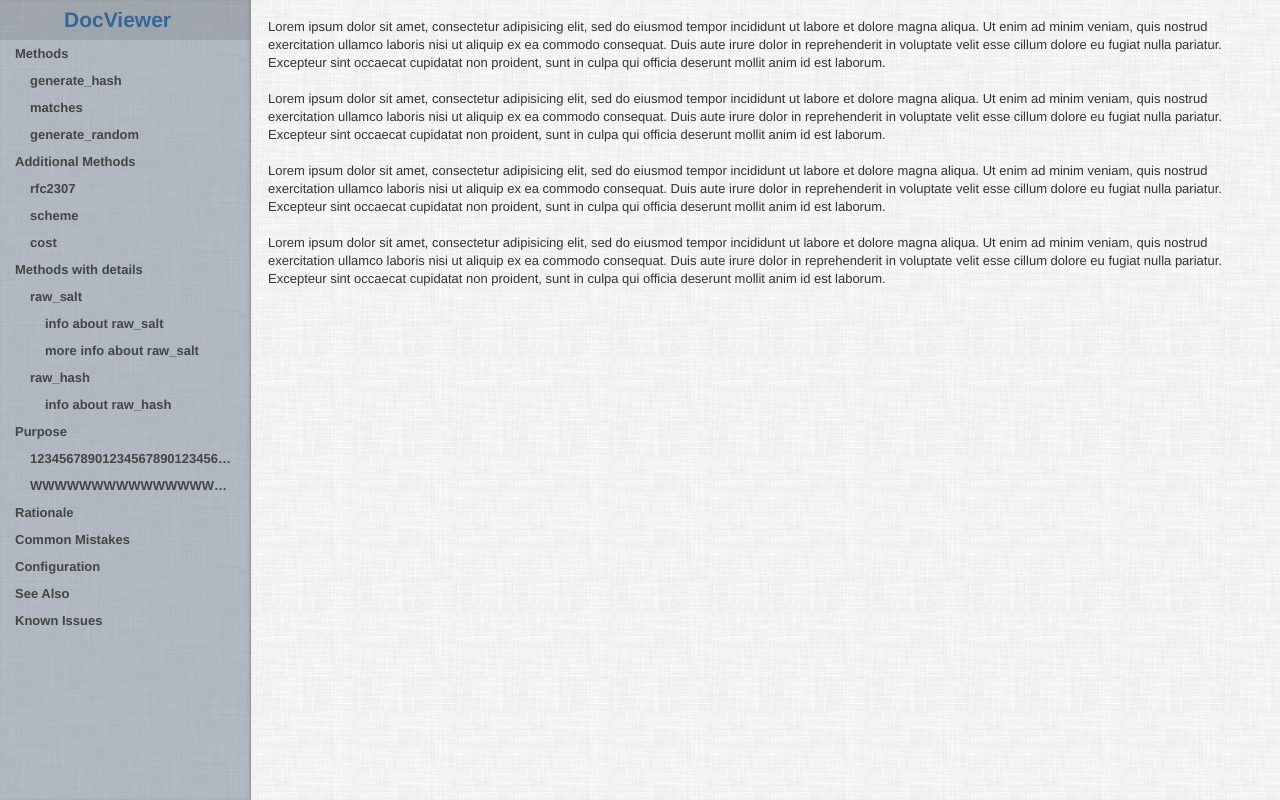
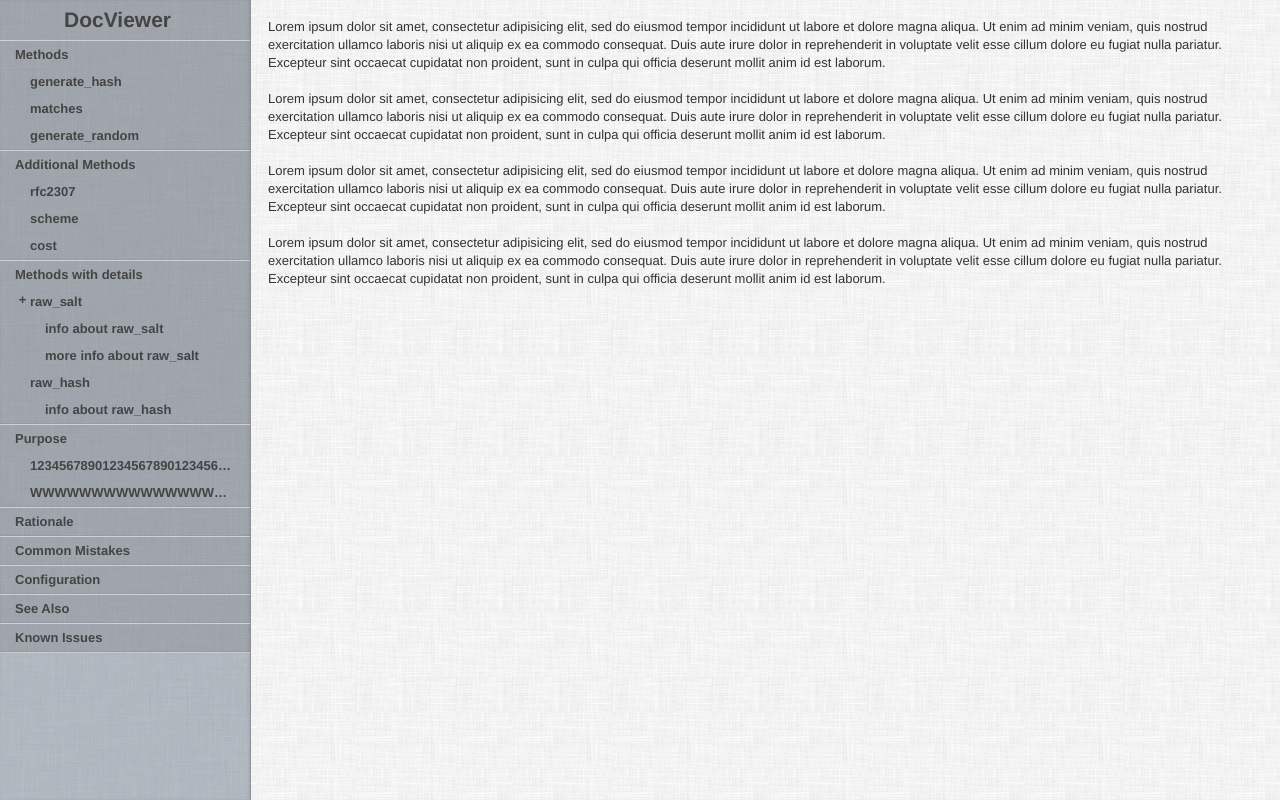
Before and after one commit to LoonyPandora/Pod-HTML5-Browser, a plain HTML site: page index.html in a window 1280 px wide. Drawn offline with Linux system fonts and the light colour scheme.

Commit message:
Add toggle

```diff
--- a/css/style.css
+++ b/css/style.css
@@ -11,11 +11,10 @@ body {
 #sections { margin: 0; }
 
 
-ul { list-style: none; text-indent: 15px; margin: 0; padding: 0; }
-ul ul { text-indent: 30px; margin: 0; }
-ul ul ul { text-indent: 45px; margin: 0; }
 
-a:hover { text-decoration: none; color: #369 !important; }
+
+
+a:hover { text-decoration: none; color: #369; }
 p { margin-bottom: 18px; }
 
 
@@ -29,6 +28,7 @@ p { margin-bottom: 18px; }
     bottom: 0;
     width: 250px;
     background: #ddd url('/img/linen-md.png');
+
     border-right: 1px solid rgba(0,0,0,0.20);
 
     overflow-x: hidden;
@@ -51,12 +51,62 @@ p { margin-bottom: 18px; }
     line-height: 27px; /* 1.5 */
 }
 
+#sidebar a.toggle {
+    position: absolute;
+    float: left;
+    text-indent: 0;
+    padding: 0;
+    top: 4px;
+    left: 15px;
+    width: 15px;
+    height: 15px;
+    line-height: 15px;
+    text-align: center;
+/*    outline: 1px solid red;*/
+    color: #444;
+}
+
+
 #sidebar a:hover {
     background: rgba(0,0,0,0.10);
 }
 
+#sidebar a.toggle:hover {
+    color: #c66;
+    background: transparent;
+}
 
-/* My Sidebar
+
+/* Sidebar list indentation
+---------------------------------------------------------------------------- */
+
+ul { list-style: none; text-indent: 15px; margin: 0; padding: 0; }
+ul ul { text-indent: 30px; margin: 0; }
+ul ul ul { text-indent: 45px; margin: 0; }
+
+
+/* Sidebar header2's
+---------------------------------------------------------------------------- */
+
+
+#sections {
+    margin-bottom: 5px;
+    border-bottom: 1px solid #ccc;
+}
+
+#sections > li {
+    background: rgba(0,0,0,0.1);
+    border-bottom: 1px solid rgba(0,0,0,0.05);
+    border-top: 1px solid rgba(255,255,255,0.50);
+}
+
+#sections li {
+    position: relative;
+}
+
+
+
+/* Sidebar Header
 ---------------------------------------------------------------------------- */
 
 h1 { font-size: 21px; text-align: center;  }
--- a/index.html
+++ b/index.html
@@ -33,8 +33,8 @@
 
     <ul id="sections">
         <li>
-          <a href="#">Methods</a>
-            <ul>
+            <a href="#" data-toggle="collapse" data-target=".contents-methods">Methods</a>
+            <ul class="contents-methods in">
                 <li><a href="#">generate_hash</a></li>
                 <li><a href="#">matches</a></li>
                 <li><a href="#">generate_random</a></li>
@@ -42,8 +42,8 @@
         </li>
 
         <li>
-          <a href="#">Additional Methods</a>
-            <ul>
+          <a href="#" data-toggle="collapse" data-target=".contents-attitional-methods">Additional Methods</a>
+            <ul class="contents-attitional-methods in">
                 <li><a href="#">rfc2307</a></li>
                 <li><a href="#">scheme</a></li>
                 <li><a href="#">cost</a></li>
@@ -51,13 +51,15 @@
         </li>
 
         <li>
-          <a href="#">Methods with details</a>
-            <ul>
-                <li><a href="#">raw_salt</a>
-                  <ul>
-                      <li><a href="#">info about raw_salt</a></li>
-                      <li><a href="#">more info about raw_salt</a></li>
-                  </ul>
+          <a href="#" data-toggle="collapse" data-target=".contents-methods-with-details">Methods with details</a>
+            <ul class="contents-methods-with-details in">
+                <li>
+                    <a href="#" class="toggle" data-toggle="collapse" data-target=".contents-raw_salt">+</a>
+                    <a href="#">raw_salt</a>
+                    <ul class="contents-raw_salt in">
+                        <li><a href="#">info about raw_salt</a></li>
+                        <li><a href="#">more info about raw_salt</a></li>
+                    </ul>
                 </li>
 
                 <li><a href="#">raw_hash</a>
@@ -69,8 +71,8 @@
         </li>
 
         <li>
-          <a href="#">Purpose</a>
-            <ul>
+          <a href="#" data-toggle="collapse" data-target=".contents-purpose">Purpose</a>
+            <ul class="contents-purpose in">
                 <li><a href="#">123456789012345678901234567890</a></li>
                 <li><a href="#">WWWWWWWWWWWWWWWWWW</a></li>
             </ul>
```
